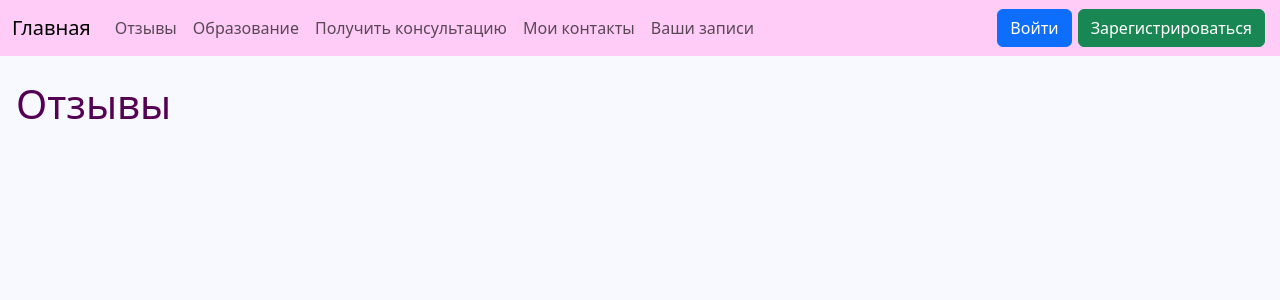
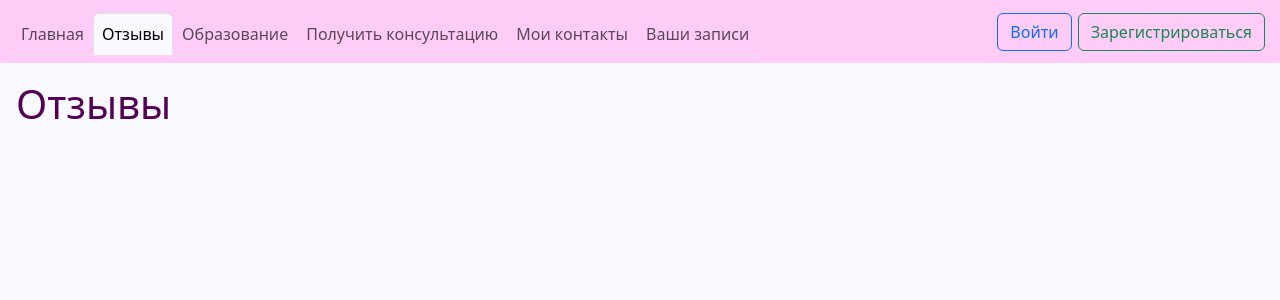
Before and after one commit to r1kk1s/mindsafe, a Django app: page /review/ in a window 1280 px wide. Shown: the top 300 px of the page. Run offline with Django 4.2, Linux system fonts and the light colour scheme.

Commit message:
add js fot navbar and add welcome_tags

```diff
--- a/static/css/base.css
+++ b/static/css/base.css
@@ -45,3 +45,12 @@ h1 {
     border-top-left-radius: 0;
     border-bottom-left-radius: 0;
 }
+
+.nav-link {
+    margin-top: 5px;
+    padding-left: 5px;
+}
+
+.navbar-nav .nav-link.active {
+    background-color: ghostwhite;
+}
--- /dev/null
+++ b/static/js/base.js
@@ -0,0 +1,7 @@
+let href = document.location.href
+let aArray = document.querySelectorAll('a.nav-link')
+aArray.forEach(function(a) {
+  if (a.href == href) {
+    a.classList.add("active");
+  }
+})
--- a/templates/_base.html
+++ b/templates/_base.html
@@ -1,4 +1,5 @@
 {% load static %}
+{% load welcome_tags %}
 <!DOCTYPE html>
 <html>
     <head>
@@ -14,38 +15,28 @@
     <body>
         <nav class="navbar navbar-expand-md fixed-top">
             <div class="container-fluid">
-                <a class="navbar-brand" href="{% url 'home' %}">Главная</a>
+                <!-- <a class="navbar-brand" href="{% url 'home' %}">Главная</a> -->
                 <button class="navbar-toggler" type="button" data-bs-toggle="collapse" data-bs-target="#navbarCollapse" aria-controls="navbarCollapse" aria-expanded="false" aria-label="Toggle navigation">
                 <span class="navbar-toggler-icon"></span>
                 </button>
                 <div class="collapse navbar-collapse" id="navbarCollapse">
-                    <!--<ul class="nav nav-tabs me-auto"> подтянуть javascript -->
-                    <ul class="navbar-nav me-auto mb-2 mb-md-0">
-                        <li class="nav-item">
-                            <a class="nav-link" href="{% url 'review' %}">Отзывы</a>
-                        </li>
-                        <li class="nav-item">
-                            <a class="nav-link" href="{% url 'education' %}">Образование</a>
-                        </li>
-                        <li class="nav-item">
-                            <a class="nav-link" href="{% url 'consultation_list' %}">Получить консультацию</a>
-                        </li>
-                        <li class="nav-item">
-                            <a class="nav-link" href="{% url 'contact' %}">Мои контакты</a>
-                        </li>
-                        <li class="nav-item">
-                            <a class="nav-link" href="{% url 'my_consultations' %}">Ваши записи</a>
-                        </li>
+                    <ul class="navbar-nav me-auto nav-tabs">
+                        {% show_navbar_links as navbar %}
+                        {% for el in navbar %}
+                            <li class="nav-item">
+                                <a class="nav-link" href="{% url el.view_name %}">{{ el.title }}</a>
+                            </li>
+                        {% endfor %}
                     </ul>
                     {% if user.is_authenticated %}
                     <div class="auth collapse navbar-collapse" id="navbarCollapse">
                             <strong id="user">{{ user.username }} |</strong>
-                            <a class="btn btn-danger" href="{% url 'account_logout' %}">Выйти</a>
+                            <a class="btn btn-outline-danger" href="{% url 'account_logout' %}">Выйти</a>
                     </div>
                     {% else %}
                     <div class="auth collapse navbar-collapse" id="navbarCollapse">
-                        <a class="btn btn-primary" href="{% url 'account_login' %}">Войти</a>
-                        <a class="btn btn-success" href="{% url 'account_signup' %}">Зарегистрироваться</a>
+                        <a class="btn btn-outline-primary" href="{% url 'account_login' %}">Войти</a>
+                        <a class="btn btn-outline-success" href="{% url 'account_signup' %}">Зарегистрироваться</a>
                     </div>
                     {% endif %}
                 </div>
@@ -54,7 +45,7 @@
         {% block content %}
         {% endblock content %}
         <!-- Bootstrap JavaScript -->
-        <!-- <script src="https://cdn.jsdelivr.net/npm/bootstrap@5.3.0-alpha1/dist/js/bootstrap.bundle.min.js" integrity="sha384-w76AqPfDkMBDXo30jS1Sgez6pr3x5MlQ1ZAGC+nuZB+EYdgRZgiwxhTBTkF7CXvN" crossorigin="anonymous"></script> -->
+        <script src="https://cdn.jsdelivr.net/npm/bootstrap@5.3.0-alpha1/dist/js/bootstrap.bundle.min.js" integrity="sha384-w76AqPfDkMBDXo30jS1Sgez6pr3x5MlQ1ZAGC+nuZB+EYdgRZgiwxhTBTkF7CXvN" crossorigin="anonymous"></script>
         <!-- JavaScript -->
         <script src="{% static 'js/base.js' %}"></script>
     </body>
--- /dev/null
+++ b/welcome/templatetags/welcome_tags.py
@@ -0,0 +1,18 @@
+from django import template
+
+register = template.Library()
+
+
+navbar = [
+    {"title": "Главная", "view_name": "home"},
+    {"title": "Отзывы", "view_name": "review"},
+    {"title": "Образование", "view_name": "education"},
+    {"title": "Получить консультацию", "view_name": "consultation_list"},
+    {"title": "Мои контакты", "view_name": "contact"},
+    {"title": "Ваши записи", "view_name": "my_consultations"}
+]
+
+
+@register.simple_tag
+def show_navbar_links():
+    return navbar
```
Also changed, not shown: welcome/templatetags/__init__.py (added).
